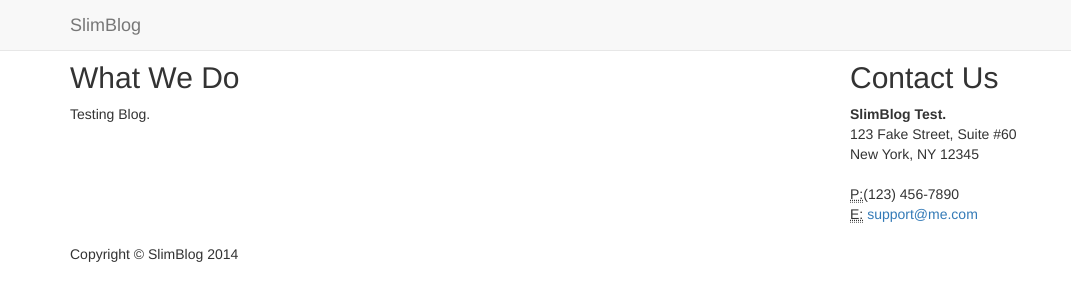
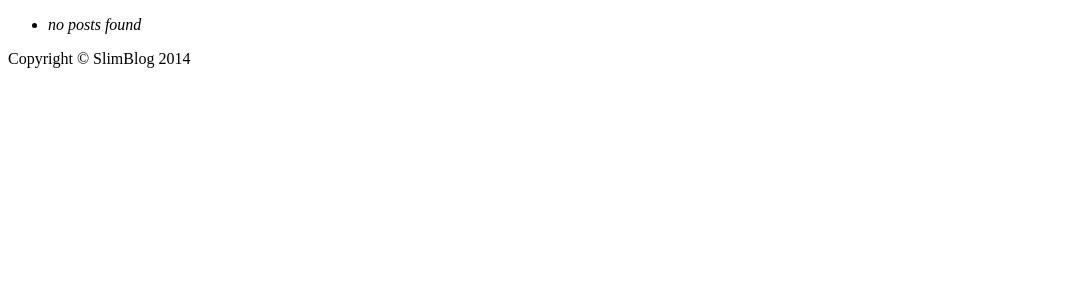
Before and after one commit to Walter624/SlimBlog, a PHP site: template src/SlimBlog/Resources/views/default.html.twig in a window 1280 px wide. Shown: the top 301 px of the page, without its empty margins (0-1071 px from the left). Run offline with PHP 8.4, Linux system fonts and the light colour scheme; the template is opened without the code that fills it, so the values that code supplies are empty; some libraries are stand-ins or nearby versions.

Commit message:
layout can been seen

```diff
--- a/src/SlimBlog/Resources/views/default.html.twig
+++ b/src/SlimBlog/Resources/views/default.html.twig
@@ -1,27 +1,13 @@
 {% extends "layout.html.twig" %}
 
+{% block head %}{% endblock %}
+{% block title %}{% endblock %}
 {% block content %}
-    <hr>
-
-    <div class="row">
-        <div class="col-lg-8 col-sm-8">
-            <h2>What We Do</h2>
-            <p>Testing Blog.</p>
-        </div>
-        <div class="col-lg-4 col-sm-4">
-            <h2>Contact Us</h2>
-            <address>
-                <strong>SlimBlog Test.</strong>
-                <br>123 Fake Street, Suite #60
-                <br>New York, NY 12345
-                <br>
-            </address>
-            <address>
-                <abbr title="Phone">P:</abbr>(123) 456-7890
-                <br>
-                <abbr title="Email">E:</abbr> <a href="mailto:#">support@me.com</a>
-            </address>
-        </div>
-    </div>
-
+    <ul>
+        {% for post in posts %}
+            <li> {{ post.id }}{{ post.title }} {{ post.content }}</li>
+        {% else %}
+            <li><em>no posts found</em></li>
+        {% endfor %}
+    </ul>
 {% endblock %}
--- a/src/SlimBlog/Resources/views/layout.html.twig
+++ b/src/SlimBlog/Resources/views/layout.html.twig
@@ -1,30 +1,15 @@
 <!DOCTYPE html>
 <html>
-    <head>
-        <meta charset="utf-8">
-        <meta http-equiv="X-UA-Compatible" content="IE=edge">
-        <meta name="viewport" content="width=device-width, initial-scale=1.0">
+<head>
+    {% block head %}
         <title>{% block title %}SlimBlog{% endblock %}</title>
         <link rel="stylesheet" href="//netdna.bootstrapcdn.com/bootstrap/3.1.1/css/bootstrap.min.css">
-        {% block stylesheets %}{% endblock %}
-    </head>
-    <body>
-    {% block body %}
-    <nav class="navbar navbar-fixed-top navbar-default" role="navigation">
-        <div class="container">
-            <div class="navbar-header">
-                <button type="button" class="navbar-toggle" data-toggle="collapse" data-target=".navbar-ex1-collapse">
-                    <span class="sr-only">Toggle navigation</span>
-                    <span class="icon-bar"></span>
-                    <span class="icon-bar"></span>
-                    <span class="icon-bar"></span>
-                </button>
-                <a class="navbar-brand" href="/">SlimBlog</a>
-            </div>
-        </div>
-    </nav>
-    <div class="container">
-        {% block content %}{% endblock %}
+    {% endblock %}
+</head>
+<body>
+{% block body %}
+    <div id="content">{% block content %}{% endblock %}</div>
+    <div id="footer">
         <footer>
             <div class="row">
                 <div class="col-lg-12">
@@ -34,3 +19,5 @@
         </footer>
     </div>
 {% endblock %}
+</body>
+</html>
```
